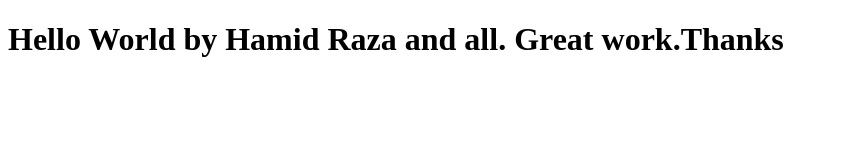
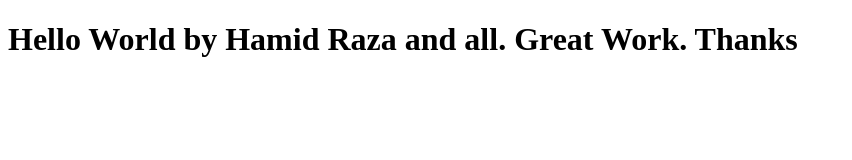
Before and after one commit to hamidrazabutt/Bootcamp2020-Class1, a plain HTML site: page index.html in a window 1280 px wide. Shown: the whole page, without its empty margins (0-852 px from the left). Drawn offline with Linux system fonts and the light colour scheme.

Commit message:
Update index.html

```diff
--- a/index.html
+++ b/index.html
@@ -6,6 +6,6 @@
     <title>Document</title>
 </head>
 <body>
-    <h1>Hello World by Hamid Raza and all. Great work.Thanks</h1>
+    <h1>Hello World by Hamid Raza and all. Great Work. Thanks</h1>
 </body>
 </html>
```
